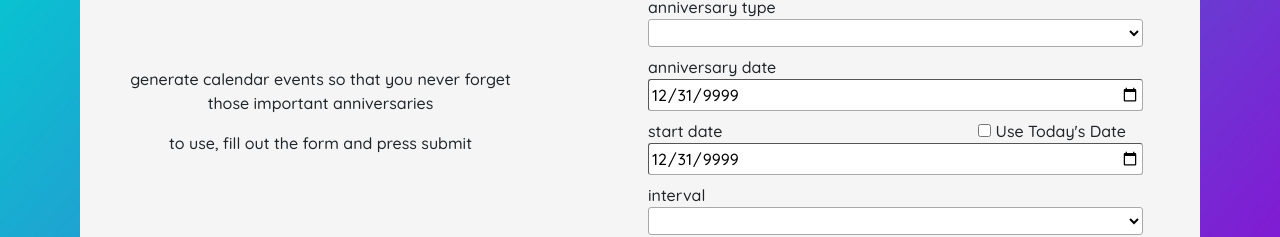
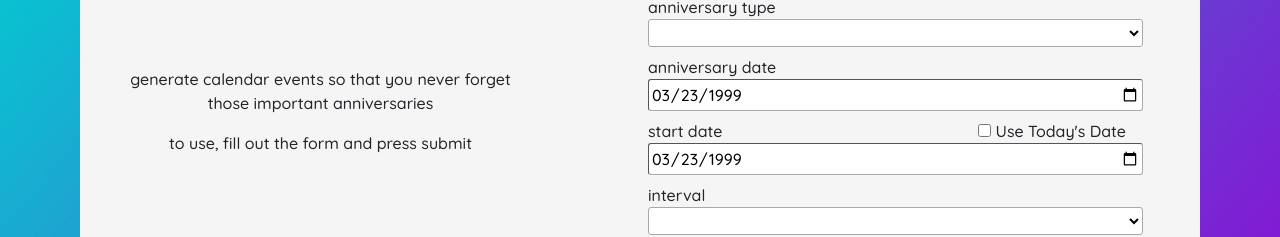
Before and after one commit to nlatham1999/CalendarInvites, an Angular app: page / in a window 1280 px wide. Shown: the part 221-458 px from the top of the page. Built offline with nearby package versions, Linux system fonts and the light colour scheme.

Commit message:
defaults

```diff
--- a/src/app/main-page/main-page.component.ts
+++ b/src/app/main-page/main-page.component.ts
@@ -22,8 +22,8 @@ export class MainPageComponent implements OnInit {
   intervalSelection = "Yearly";
   birthdayName = "";
   eventsNumber = 0;
-  anniversaryDate = "9999-12-31";
-  dateSelection = "9999-12-31";
+  anniversaryDate = "1999-03-23";
+  dateSelection = "1999-03-23";
   inError = false;
   submitted = false;
   useTodaysDate = false;
```
